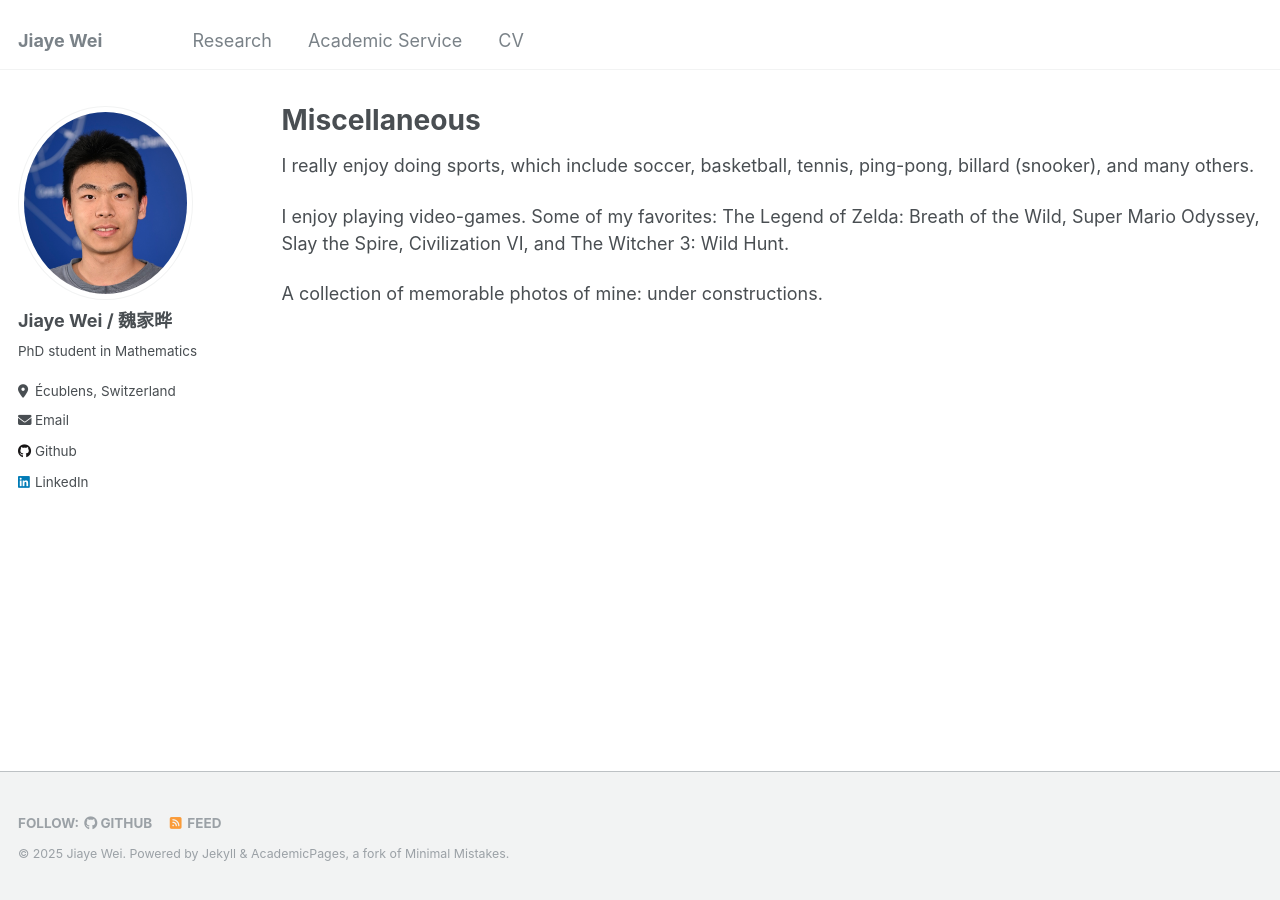
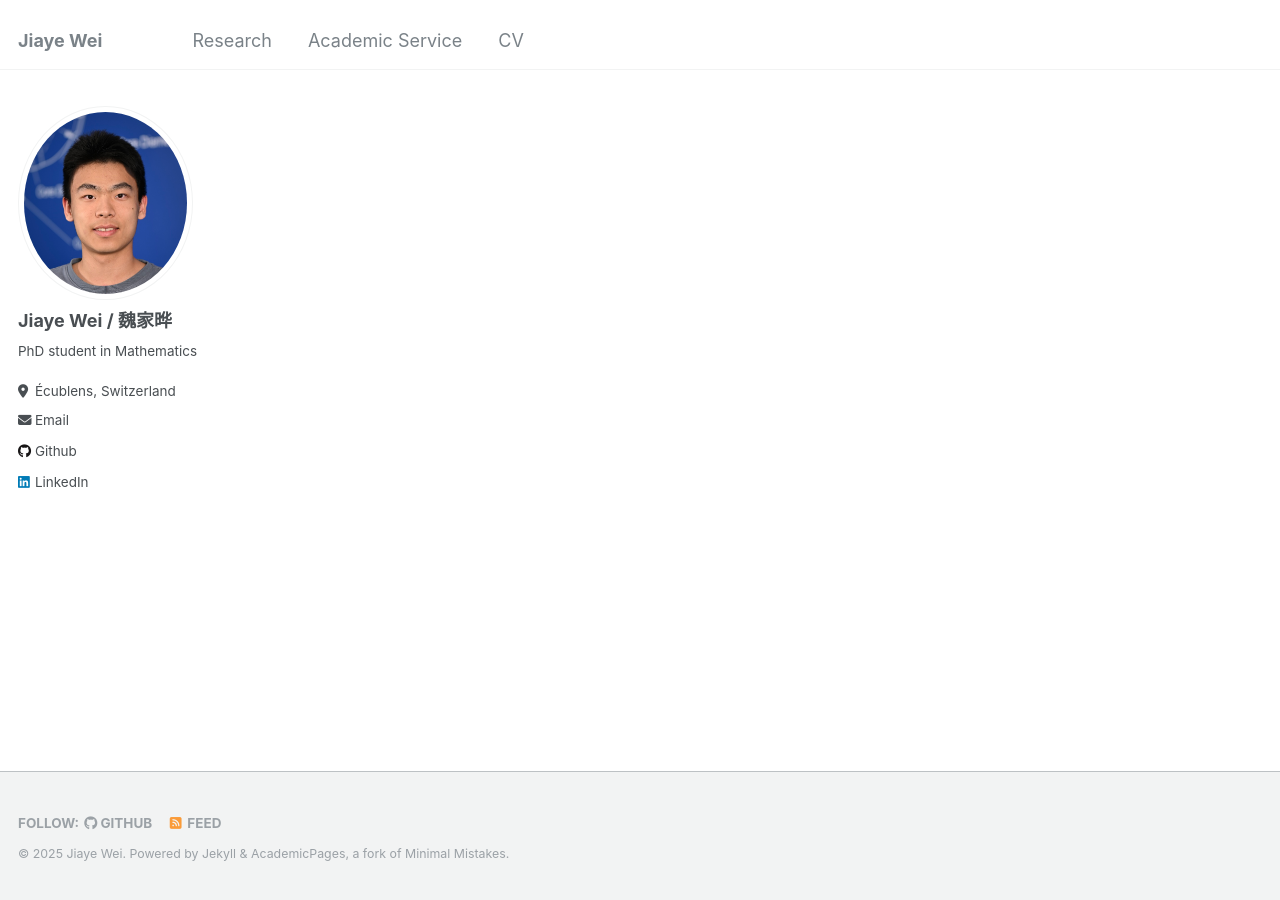
Before and after one commit to jiaye-W/jiaye-W.github.io, a Jekyll site: the page built from _pages/miscellaneous.md, in a window 1280 px wide. Built offline with Jekyll 4.4.1, drawn with Linux system fonts in a browser that asks for light colours; our own code applies the rules of GitHub Pages for plain Markdown files.

Commit message:
comment out misc

```diff
--- a/_pages/miscellaneous.md
+++ b/_pages/miscellaneous.md
@@ -1,4 +1,4 @@
----
+<!-- ---
 layout: archive
 title: "Miscellaneous"
 permalink: /miscellaneous/
@@ -10,4 +10,4 @@ I really enjoy doing sports, which include soccer, basketball, tennis, ping-pong
 I enjoy playing video-games.
 Some of my favorites: The Legend of Zelda: Breath of the Wild, Super Mario Odyssey, Slay the Spire, Civilization VI, and The Witcher 3: Wild Hunt.
 
-A collection of memorable photos of mine: under constructions.
+A collection of memorable photos of mine: under constructions. -->
```
